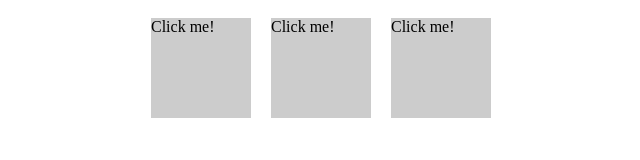
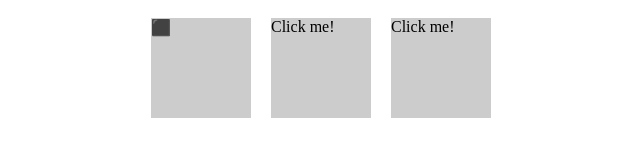
Before and after one commit to DPyzia/test-website, a plain HTML site: page index.html in a window 1280 px wide. Shown: the full height of the page, 319-959 px from the left. Drawn offline with Linux system fonts and the light colour scheme.

Commit message:
Update index.html

```diff
--- a/index.html
+++ b/index.html
@@ -7,7 +7,7 @@
 </head>
 <body>
 	<div class="container">
-		<div class="square" id="square1">Click me!</div>
+		<div class="square" id="square1">⬛</div>
     <p class="description">This is a short description for square 1.</p>
 		<div class="square" id="square2">Click me!</div>
 		<div class="square" id="square3">Click me!</div>
```
